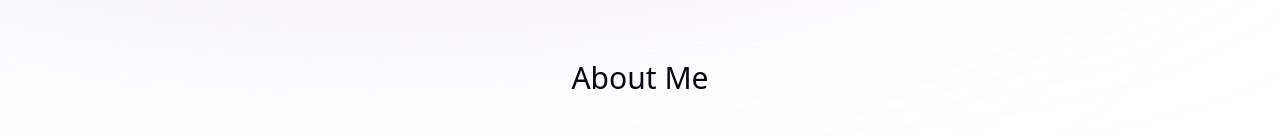
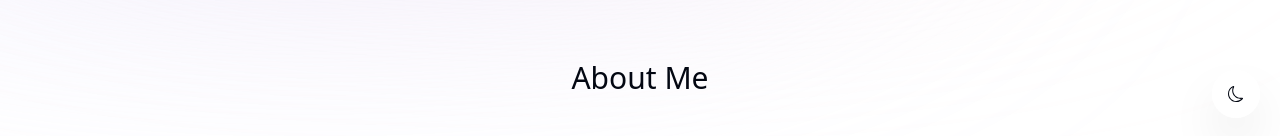
Before and after one commit to eliasrenawi23/portfolio, a Next.js app: page / in a window 1280 px wide. Shown: the part 662-798 px from the top of the page. Built offline with nearby package versions, Linux system fonts and the light colour scheme; no server answers.

Commit message:
working on theme

```diff
--- a/app/layout.tsx
+++ b/app/layout.tsx
@@ -6,6 +6,7 @@
 import ActiveSectionContextProvider from '@/context/Active-section-context';
 import { Toaster } from 'react-hot-toast';
 import Footer from '@/components/Footer';
+import TheamSwitch from '@/components/TheamSwitch';
 
 const inter = Inter({ subsets: ['latin'] })
 
@@ -47,6 +48,8 @@
           {children}
           <Footer />
           <Toaster position="top-right" />
+          <TheamSwitch />
+
         </ActiveSectionContextProvider>
       </body>
     </html>
--- /dev/null
+++ b/components/TheamSwitch.tsx
@@ -0,0 +1,46 @@
+"use client";
+
+import React, { useEffect, useState } from 'react'
+import { BsMoon, BsSun } from "react-icons/bs";
+
+
+type Theme = "light" | "dark"
+
+const TheamSwitch = () => {
+
+    const [theme, setTheame] = useState<Theme>("light");
+
+
+    const toggleTheme = () => {
+        if(theme == "light") {
+            setTheame("dark")
+            window.localStorage.setItem("theme", "dark");
+        } else {
+            setTheame("light")
+            window.localStorage.setItem("theme", "light");
+
+
+        }
+    }
+
+    useEffect(() => {
+        const localTheme = window.localStorage.getItem('theme') as Theme | null;
+
+        if(localTheme) {
+            setTheame(localTheme)
+        } else if(window.matchMedia("(prefers-color-scheme:dark).matches")) {
+            setTheame("dark")
+        }
+    }, [])
+
+    return (
+        <button
+            className="fixed bottom-5  right-5 bg-white w-[3rem] h-[3rem] bg-opacity-80 backdrop-blur-[0.5rem] border border-white border-opacity-40 shadow-2xl rounded-full flex items-center justify-center hover:scale-[1.15] active:scale-105 transition-all dark:bg-gray-950"
+            onClick={toggleTheme}
+        >
+            {theme === "light" ? <BsSun /> : <BsMoon />}
+        </button>
+    )
+}
+
+export default TheamSwitch
```
